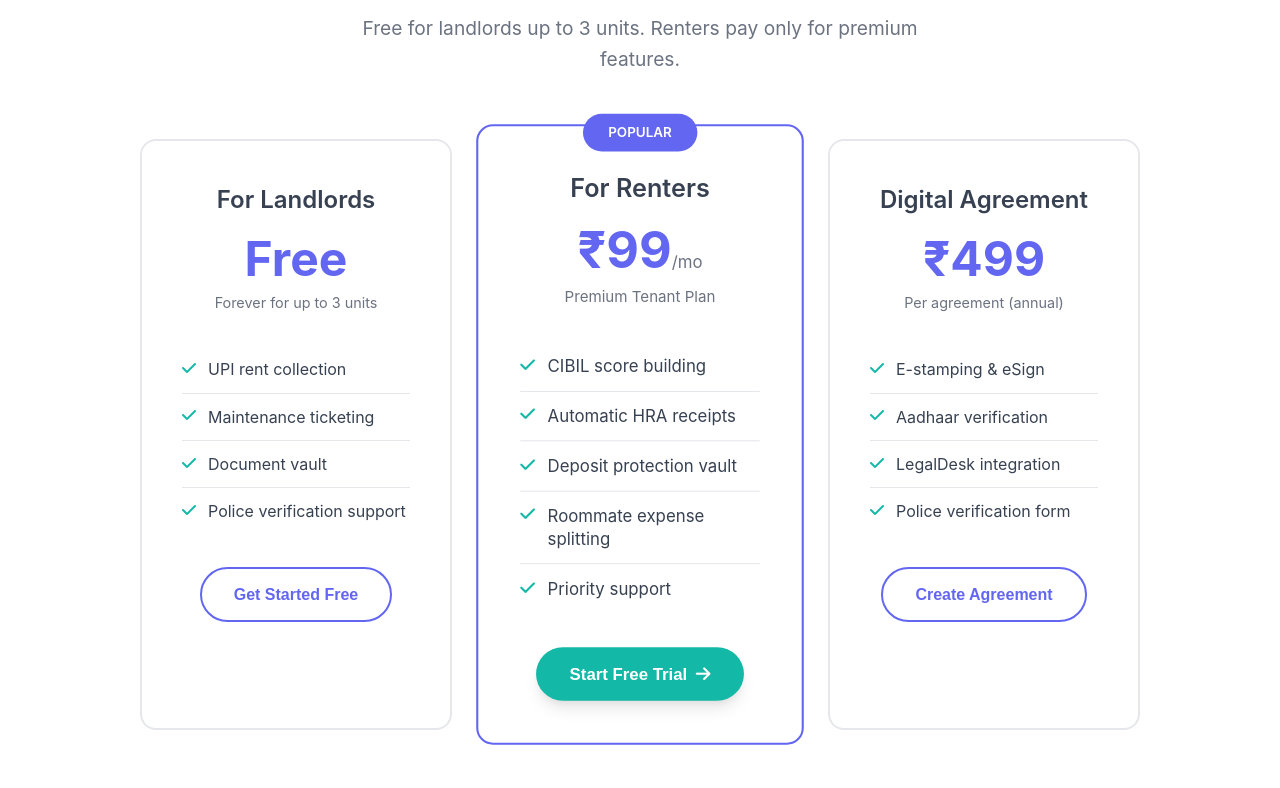
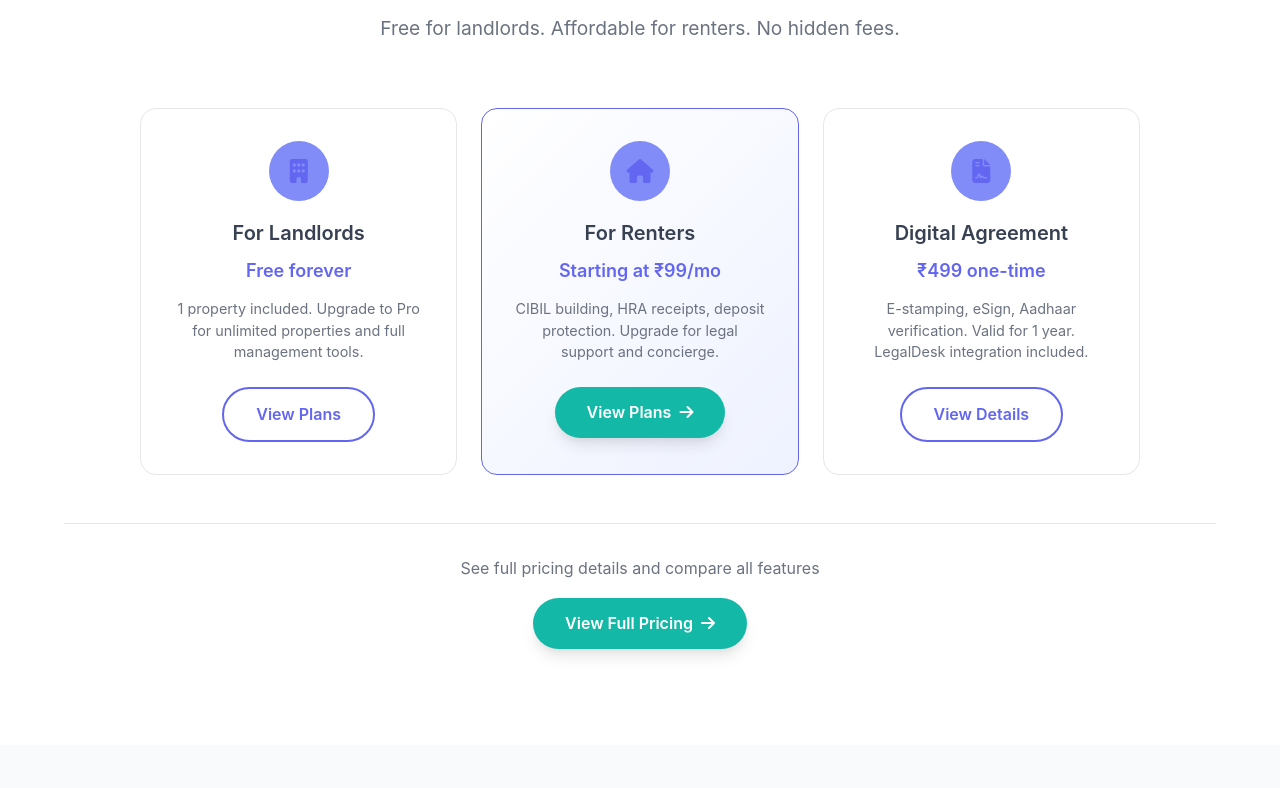
Before and after one commit to simonCatBot/manay-website, a plain HTML site: page index.html in a window 1280 px wide. Shown: the part 5012-5800 px from the top of the page. Drawn offline with Linux system fonts and the light colour scheme.

Commit message:
Replace inline pricing with CTA cards linking to pricing.html

```diff
--- a/index.html
+++ b/index.html
@@ -507,62 +507,52 @@
         </div>
     </section>
 
-    <!-- Pricing -->
-    <section id="pricing" class="pricing-section lazy-section" aria-labelledby="pricing-heading">
+    <!-- Pricing CTA -->
+    <section id="pricing" class="pricing-cta-section lazy-section" aria-labelledby="pricing-heading">
         <div class="container">
             <div class="section-header">
                 <h2 id="pricing-heading">Professional Features. Practical Pricing.</h2>
-                <p>Free for landlords up to 3 units. Renters pay only for premium features.</p>
+                <p>Free for landlords. Affordable for renters. No hidden fees.</p>
             </div>
 
-            <div class="pricing-grid">
-                <article class="pricing-card lift-card">
+            <div class="pricing-cta-grid">
+                <article class="pricing-cta-card">
+                    <div class="pricing-cta-icon">
+                        <i class="fas fa-building" aria-hidden="true"></i>
+                    </div>
                     <h3>For Landlords</h3>
-                    <div class="price">Free</div>
-                    <p class="price-subtitle">Forever for up to 3 units</p>
-                    <ul class="feature-list">
-                        <li><i class="fas fa-check" aria-hidden="true"></i> UPI rent collection</li>
-                        <li><i class="fas fa-check" aria-hidden="true"></i> Maintenance ticketing</li>
-                        <li><i class="fas fa-check" aria-hidden="true"></i> Document vault</li>
-                        <li><i class="fas fa-check" aria-hidden="true"></i> Police verification support</li>
-                    </ul>
-                    <button class="secondary-button magnetic-btn" onclick="showWaitlist('landlord')" type="button">
-                        <span>Get Started Free</span>
-                    </button>
+                    <p class="pricing-cta-price">Free forever</p>
+                    <p class="pricing-cta-desc">1 property included. Upgrade to Pro for unlimited properties and full management tools.</p>
+                    <a href="pricing.html" class="secondary-button">View Plans</a>
                 </article>
 
-                <article class="pricing-card featured lift-card">
-                    <div class="featured-badge">POPULAR</div>
+                <article class="pricing-cta-card featured">
+                    <div class="pricing-cta-icon">
+                        <i class="fas fa-home" aria-hidden="true"></i>
+                    </div>
                     <h3>For Renters</h3>
-                    <div class="price">₹99<span>/mo</span></div>
-                    <p class="price-subtitle">Premium Tenant Plan</p>
-                    <ul class="feature-list">
-                        <li><i class="fas fa-check" aria-hidden="true"></i> CIBIL score building</li>
-                        <li><i class="fas fa-check" aria-hidden="true"></i> Automatic HRA receipts</li>
-                        <li><i class="fas fa-check" aria-hidden="true"></i> Deposit protection vault</li>
-                        <li><i class="fas fa-check" aria-hidden="true"></i> Roommate expense splitting</li>
-                        <li><i class="fas fa-check" aria-hidden="true"></i> Priority support</li>
-                    </ul>
-                    <button class="primary-button magnetic-btn" onclick="showWaitlist('renter')" type="button">
-                        <span>Start Free Trial</span>
-                        <i class="fas fa-arrow-right" aria-hidden="true"></i>
-                    </button>
+                    <p class="pricing-cta-price">Starting at ₹99/mo</p>
+                    <p class="pricing-cta-desc">CIBIL building, HRA receipts, deposit protection. Upgrade for legal support and concierge.</p>
+                    <a href="pricing.html" class="primary-button">View Plans <i class="fas fa-arrow-right" aria-hidden="true"></i></a>
                 </article>
 
-                <article class="pricing-card lift-card">
+                <article class="pricing-cta-card">
+                    <div class="pricing-cta-icon">
+                        <i class="fas fa-file-contract" aria-hidden="true"></i>
+                    </div>
                     <h3>Digital Agreement</h3>
-                    <div class="price">₹499</div>
-                    <p class="price-subtitle">Per agreement (annual)</p>
-                    <ul class="feature-list">
-                        <li><i class="fas fa-check" aria-hidden="true"></i> E-stamping & eSign</li>
-                        <li><i class="fas fa-check" aria-hidden="true"></i> Aadhaar verification</li>
-                        <li><i class="fas fa-check" aria-hidden="true"></i> LegalDesk integration</li>
-                        <li><i class="fas fa-check" aria-hidden="true"></i> Police verification form</li>
-                    </ul>
-                    <button class="secondary-button magnetic-btn" onclick="showWaitlist('agreement')" type="button">
-                        <span>Create Agreement</span>
-                    </button>
+                    <p class="pricing-cta-price">₹499 one-time</p>
+                    <p class="pricing-cta-desc">E-stamping, eSign, Aadhaar verification. Valid for 1 year. LegalDesk integration included.</p>
+                    <a href="pricing.html" class="secondary-button">View Details</a>
                 </article>
+            </div>
+
+            <div class="pricing-cta-footer">
+                <p>See full pricing details and compare all features</p>
+                <a href="pricing.html" class="primary-button magnetic-btn">
+                    <span>View Full Pricing</span>
+                    <i class="fas fa-arrow-right" aria-hidden="true"></i>
+                </a>
             </div>
         </div>
     </section>
--- a/styles.css
+++ b/styles.css
@@ -1504,6 +1504,87 @@ body.menu-open {
     flex-shrink: 0;
 }
 
+/* Pricing CTA Section (for index.html) */
+.pricing-cta-section {
+    padding: 6rem 0;
+    background: var(--bg-primary);
+}
+
+.pricing-cta-grid {
+    display: grid;
+    grid-template-columns: repeat(auto-fit, minmax(280px, 1fr));
+    gap: 1.5rem;
+    max-width: 1000px;
+    margin: 0 auto 3rem;
+}
+
+.pricing-cta-card {
+    background: var(--bg-primary);
+    border: 1px solid var(--border-color);
+    border-radius: var(--radius-lg);
+    padding: 2rem;
+    text-align: center;
+    transition: var(--transition-slow);
+}
+
+.pricing-cta-card:hover {
+    transform: translateY(-4px);
+    box-shadow: var(--shadow-lg);
+    border-color: var(--primary-color);
+}
+
+.pricing-cta-card.featured {
+    border-color: var(--primary-color);
+    background: linear-gradient(135deg, var(--bg-primary) 0%, #eef2ff 100%);
+}
+
+.pricing-cta-icon {
+    width: 60px;
+    height: 60px;
+    margin: 0 auto 1rem;
+    background: var(--primary-light);
+    border-radius: var(--radius-full);
+    display: flex;
+    align-items: center;
+    justify-content: center;
+}
+
+.pricing-cta-icon i {
+    font-size: 1.5rem;
+    color: var(--primary-color);
+}
+
+.pricing-cta-card h3 {
+    font-size: 1.25rem;
+    font-weight: 600;
+    margin-bottom: 0.5rem;
+}
+
+.pricing-cta-price {
+    font-size: 1.125rem;
+    font-weight: 600;
+    color: var(--primary-color);
+    margin-bottom: 0.75rem;
+}
+
+.pricing-cta-desc {
+    color: var(--text-secondary);
+    font-size: 0.9rem;
+    margin-bottom: 1.5rem;
+    line-height: 1.5;
+}
+
+.pricing-cta-footer {
+    text-align: center;
+    padding-top: 2rem;
+    border-top: 1px solid var(--border-color);
+}
+
+.pricing-cta-footer p {
+    color: var(--text-secondary);
+    margin-bottom: 1rem;
+}
+
 /* Stats Section */
 .stats-section {
     padding: 4rem 0;
```
